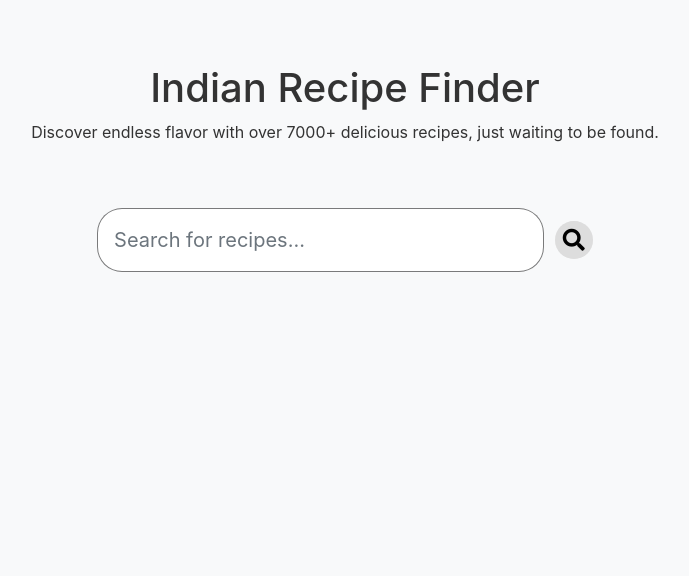
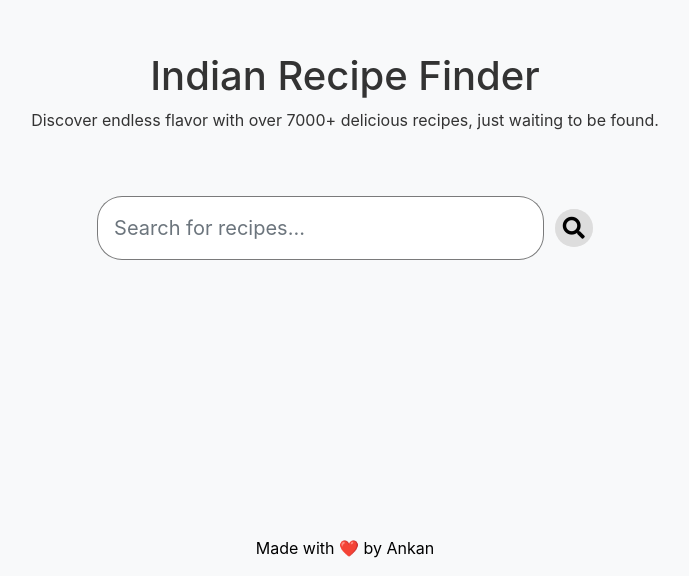
Before and after one commit to Ankan-cyber/indian-recipe-finder, a React (Create React App) app: page / in a window 1280 px wide. Shown: the part 224-800 px from the top of the page, without its empty margins (295-984 px from the left). Built offline with nearby package versions, Linux system fonts and the light colour scheme.

Commit message:
added Footer

```diff
--- /dev/null
+++ b/src/components/Footer.jsx
@@ -0,0 +1,24 @@
+import React, { useState } from 'react'
+
+const Footer = () => {
+
+    const [isHover, setIsHover] = useState(false);
+
+    const handleMouseEnter = () => {
+        setIsHover(true);
+    };
+
+    const handleMouseLeave = () => {
+        setIsHover(false);
+    };
+
+    const a = {
+        color: "#000000",
+        textDecoration: isHover ? 'underline' : 'none'
+    }
+    return (
+        <div style={{ color: '#000000' }} className="text-center">Made with ❤️ by <a href="https://ankanroy.in" target="_blank" rel="noreferrer" style={a} onMouseEnter={handleMouseEnter} onMouseLeave={handleMouseLeave}>Ankan</a></div>
+    )
+}
+
+export default Footer
--- a/src/components/Home.jsx
+++ b/src/components/Home.jsx
@@ -1,6 +1,7 @@
 import React, { useState, useEffect } from 'react'
 import { useNavigate } from 'react-router-dom';
 import { toast } from 'react-toastify'
+import Footer from './Footer';
 
 const Home = (props) => {
 
@@ -23,7 +24,8 @@ const Home = (props) => {
         justifyContent: "center",
         transition: "all 0.3s ease",
         fontWeight: "600 !important",
-        color: "#333"
+        color: "#333",
+        flexDirection: "column"
     }
 
     const handleSearch = (e) => {
@@ -59,6 +61,7 @@ const Home = (props) => {
                     </form>
                 </div>
             </div>
+            <Footer />
         </header>
     )
 }
--- a/src/components/SearchRecipes.jsx
+++ b/src/components/SearchRecipes.jsx
@@ -4,6 +4,7 @@ import Spinner from './Spinner'
 import { toast } from 'react-toastify'
 import { useNavigate } from "react-router-dom"
 import InfiniteScroll from 'react-infinite-scroller';
+import Footer from "./Footer"
 
 const SearchRecipes = (props) => {
 
@@ -86,7 +87,7 @@ const SearchRecipes = (props) => {
             </div>
             {loading ? <Spinner /> :
                 recipes.length === 0 ?
-                    <div className="container my-3"><h2 className='text-center'>No Result Found</h2></div> :
+                    <div className="container my-3" style={{ height: "70vh" }}><h2 className='text-center'>No Result Found</h2></div> :
                     <div className="container my-3">
                         {
                             <InfiniteScroll
@@ -101,9 +102,10 @@ const SearchRecipes = (props) => {
                                 </div>
                             </InfiniteScroll>
                         }
+
                     </div>
             }
-
+            <Footer />
         </>
 
     )
```
